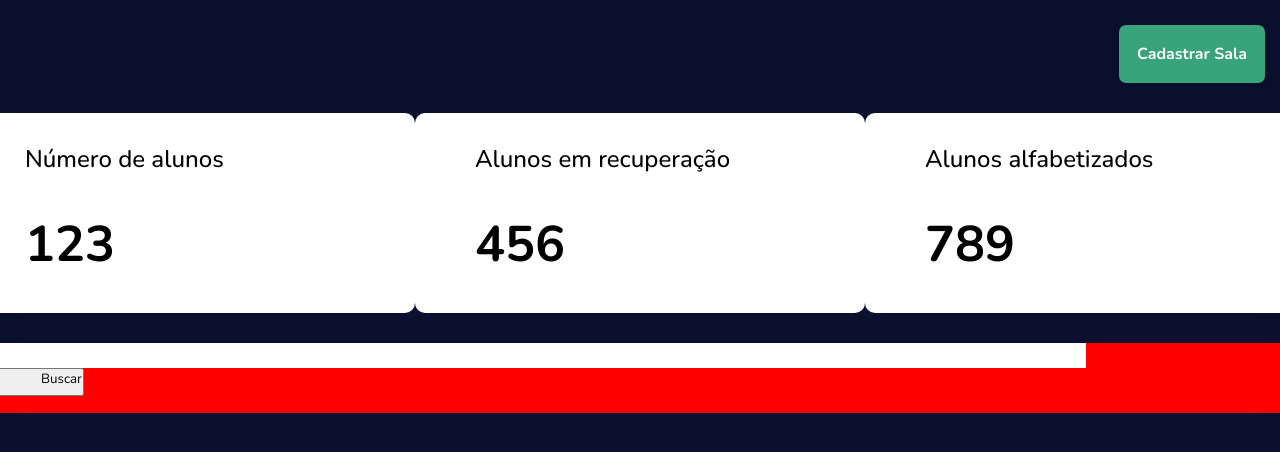
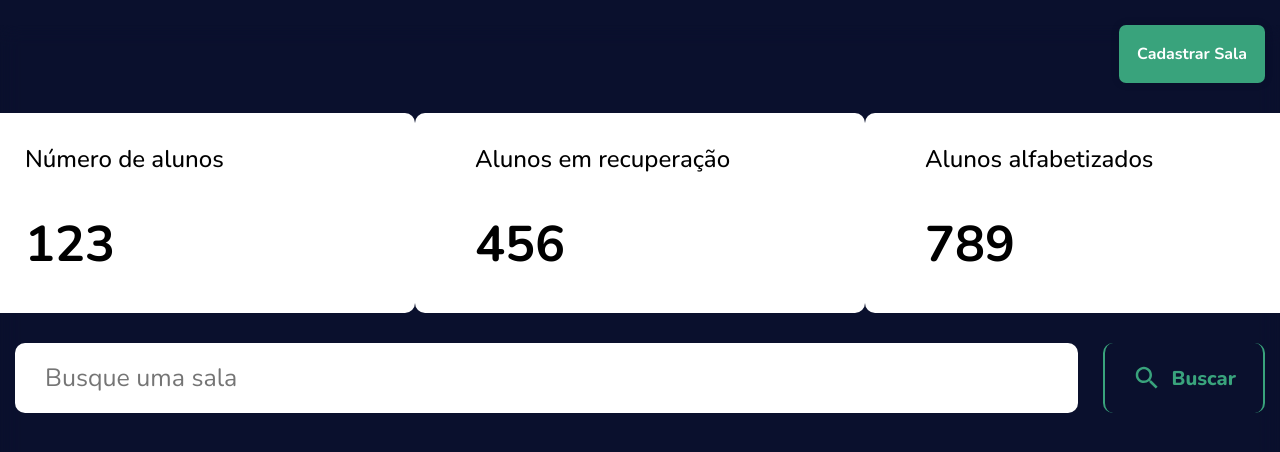
Before and after one commit to neresdev/nrs-school-front, a React (Vite) app: page /classrooms in a window 1280 px wide. Both pictures are taken after typing "name@example.com", "Sample123" into the empty fields and a click on the button "Entrar". Shown: the top 452 px of the page. Built offline with nearby package versions, Linux system fonts and the light colour scheme.

Commit message:
search classrooms container

```diff
--- a/src/components/ClassRooms/index.css
+++ b/src/components/ClassRooms/index.css
@@ -45,7 +45,11 @@
 .search-classroom-container{
     width: 100%;
     height: 70px;
-    background-color: red;
+    display: flex;
+    justify-content: space-between;
+
+    padding-left: 50px;
+    padding-right: 50px;
 }
 
 .search-classrooms-input:focus{
@@ -54,15 +58,40 @@
 }
 
 .search-classrooms-input{
-    width: 83%;
+    width: 85%;
     border: none;
-    height: 25px;
-    font-size: inherit;
+    height: 100%;
+    font-size: 25px;
     color: #333;
+    padding: 30px;
     background-color: #FFF;
+    border-radius: 10px;
+
 }
 
 .button-search-classrooms{
+    width: 13%;
     display: flex;
-    gap: 50px;
+    align-items: center;
+    justify-content: center;
+    gap: 10px;
+    border: none;
+    border-left: 2px solid #39A37C;
+    border-right: 2px solid #39A37C;
+    border-radius: 10px;
+    background-color: none;
+    background-color: #0A102D;
+    cursor: pointer;
 }
+
+.icon-search-classrooms{
+    fill: #39A37C !important;
+    font-size: 30px !important;
+}
+
+.label-search-classrooms{
+    font-weight: 800;
+    color: #39A37C;
+    font-size: 20px;
+
+}
--- a/src/components/ClassRooms/index.jsx
+++ b/src/components/ClassRooms/index.jsx
@@ -15,11 +15,10 @@ export default function ClassRooms(){
                 <Dashboard studentsQuantityLabelText="Alunos alfabetizados" studentsQuantity="789" />
             </div>
             <div className='search-classroom-container'>
-                <input type='text' className='search-classrooms-input' />
-                <button className='button-search-classrooms'> <SearchIcon className='search-classrooms'/> Buscar</button>
+                <input type='text' placeholder='Busque uma sala' className='search-classrooms-input' />
+                <button className='button-search-classrooms'> <SearchIcon  className='icon-search-classrooms'/> <p className='label-search-classrooms'>Buscar</p> </button>
             </div>
         </div>
        </div>
     )
-
 }
```
